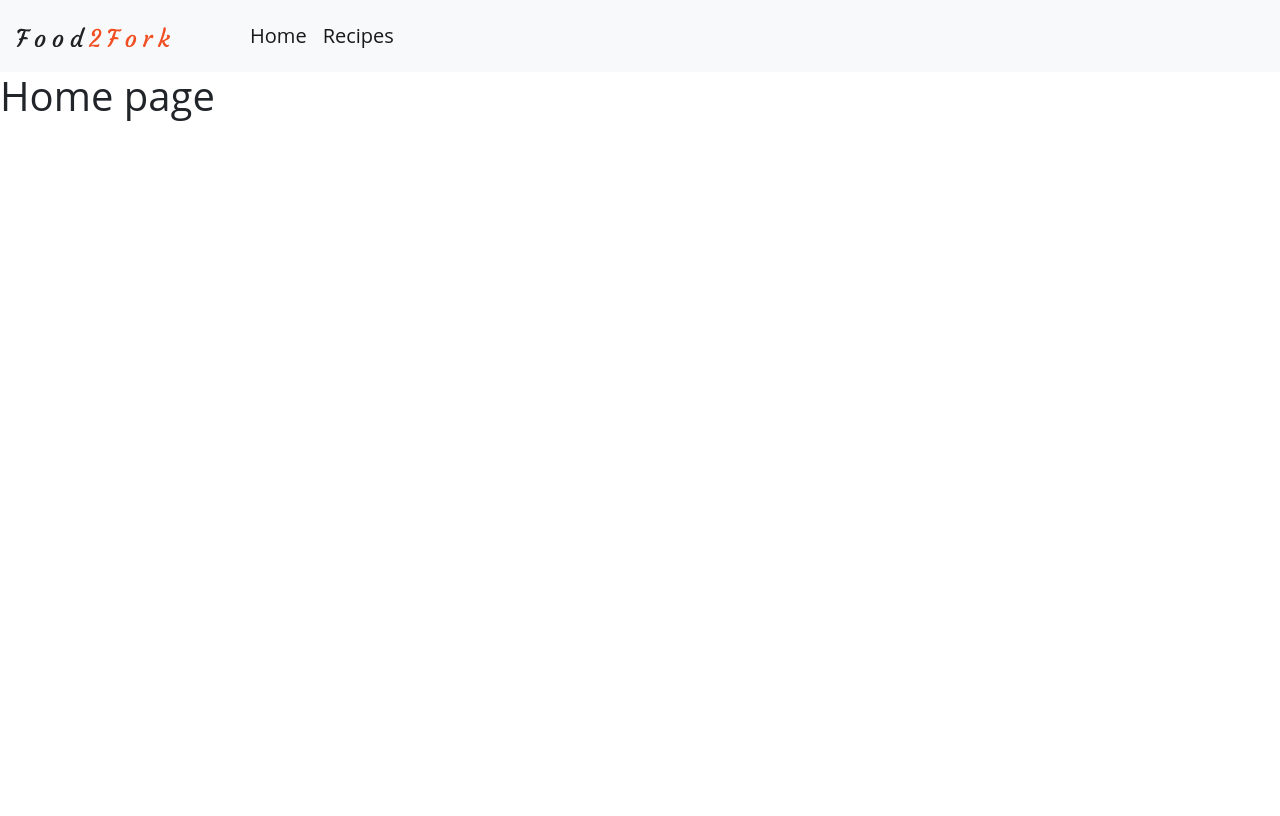
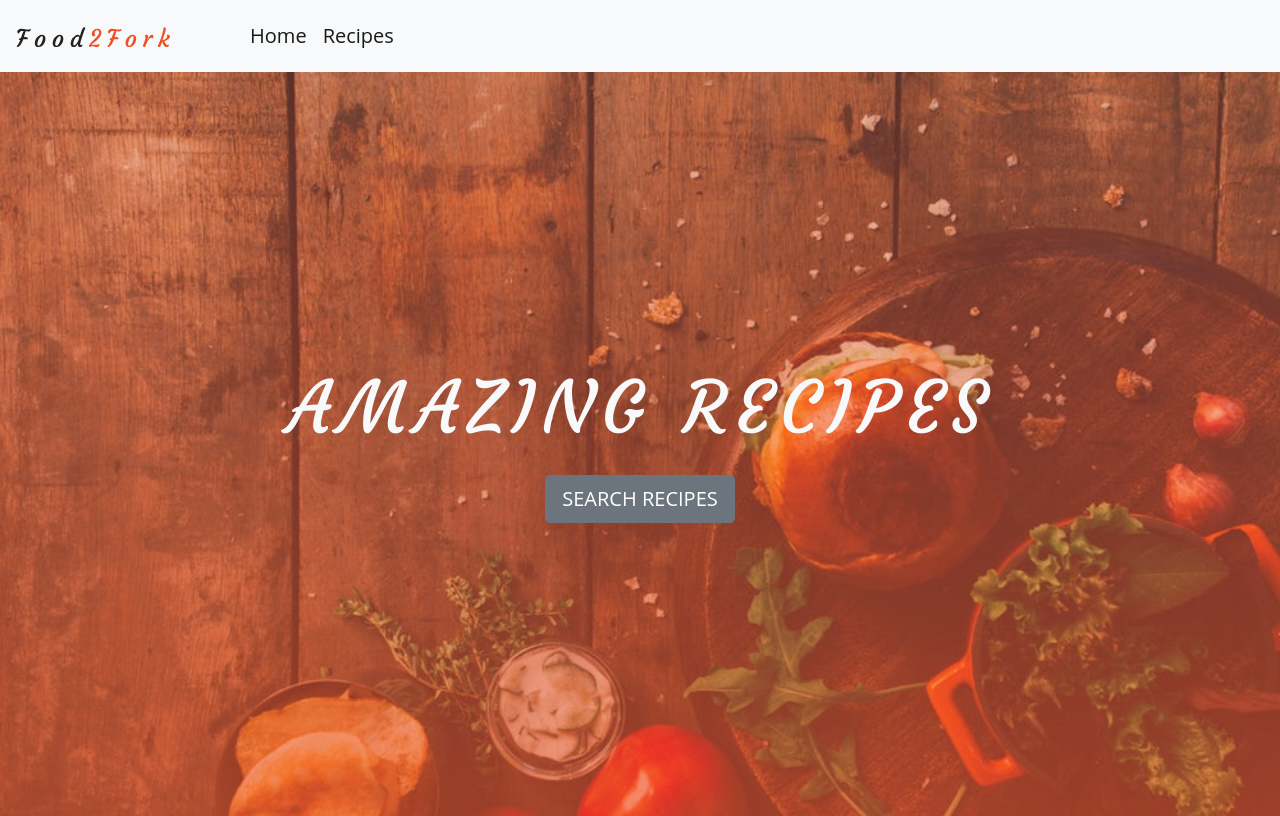
Before and after one commit to Res01uti0n/Fodo2Fork, a React (Create React App) app: page / in a window 1280 px wide. Built offline with nearby package versions, Linux system fonts and the light colour scheme.

Commit message:
Created Header

```diff
--- a/src/App.css
+++ b/src/App.css
@@ -11,5 +11,11 @@ body {
 }
 
 .letter-spacing {
-  letter-spacing: .5rem;
+  letter-spacing: 0.5rem;
 }
+
+.header-hero {
+  background: linear-gradient(rgba(241, 81, 37, 0.3), rgba(241, 81, 37, 0.6)),
+    url("./images/homeBcg.jpeg") center/cover no-repeat;
+  min-height: calc(100vh - 56px);
+}
--- /dev/null
+++ b/src/components/Header.jsx
@@ -0,0 +1,23 @@
+import React from "react";
+
+export const Header = ({ children, styleClass, title }) => {
+  return (
+    <header>
+      <div className="container-fluid">
+        <div className={`row align-items-center ${styleClass}`}>
+          <div className="col text-center">
+            <h1 className="text-light text-uppercase display-3 letter-spacing text-slanted">
+              {title}
+            </h1>
+            {children}
+          </div>
+        </div>
+      </div>
+    </header>
+  );
+};
+
+Header.defaultProps = {
+  title: "Default title",
+  styleClass: "header-hero",
+};
--- a/src/pages/Home.jsx
+++ b/src/pages/Home.jsx
@@ -1,5 +1,17 @@
 import React from "react";
+import { Link } from "react-router-dom";
+
+import { Header } from "../components/Header";
 
 export const Home = () => {
-  return <h1>Home page</h1>;
+  return (
+    <Header title="Amazing recipes">
+      <Link
+        to="/recipes"
+        className="text-uppercase btn btn-secondary btn-lg mt-3"
+      >
+        Search recipes
+      </Link>
+    </Header>
+  );
 };
```
Also changed, not shown: src/components/NavBar.jsx (renamed from src/components/NavBar.js).
